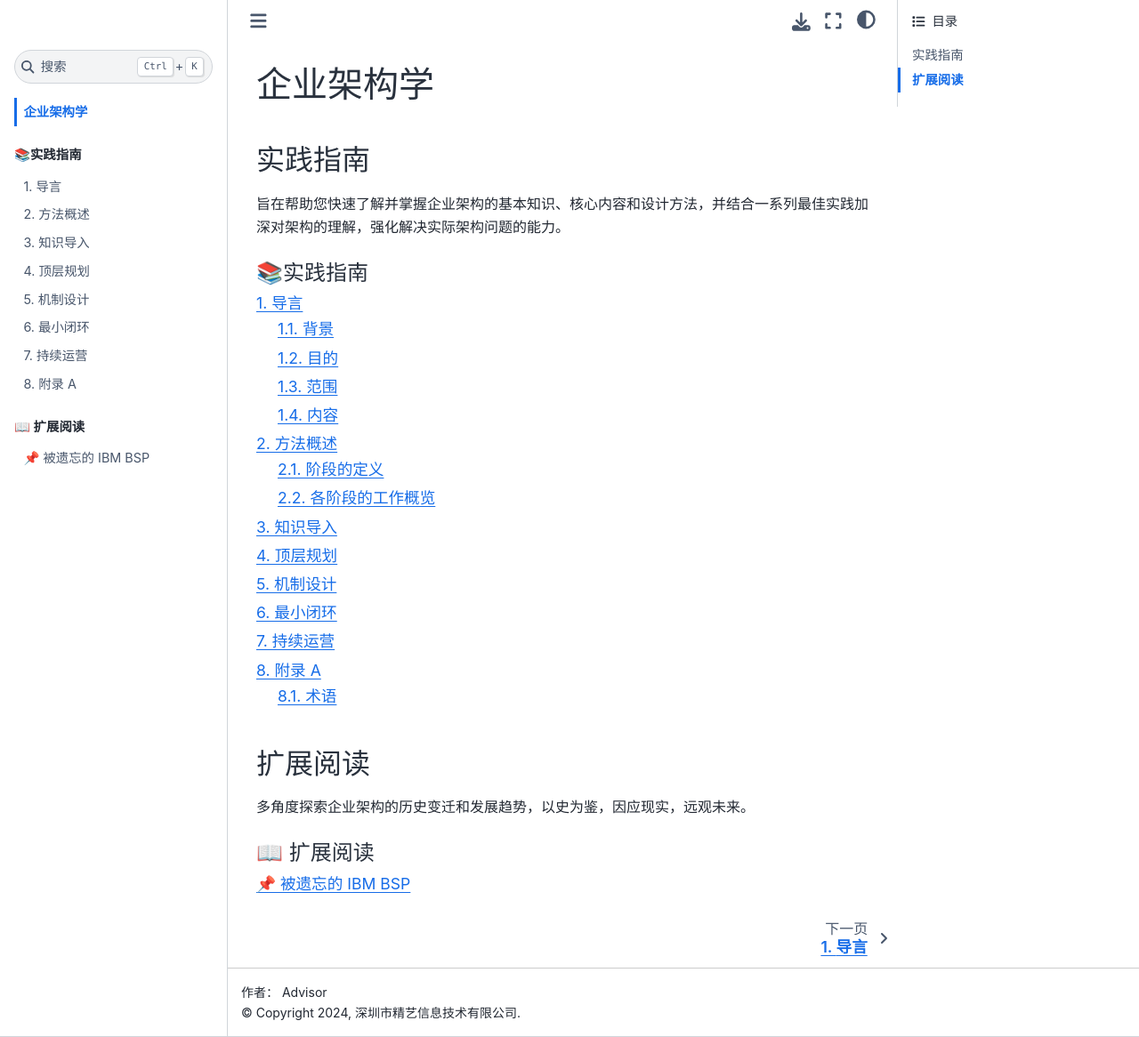
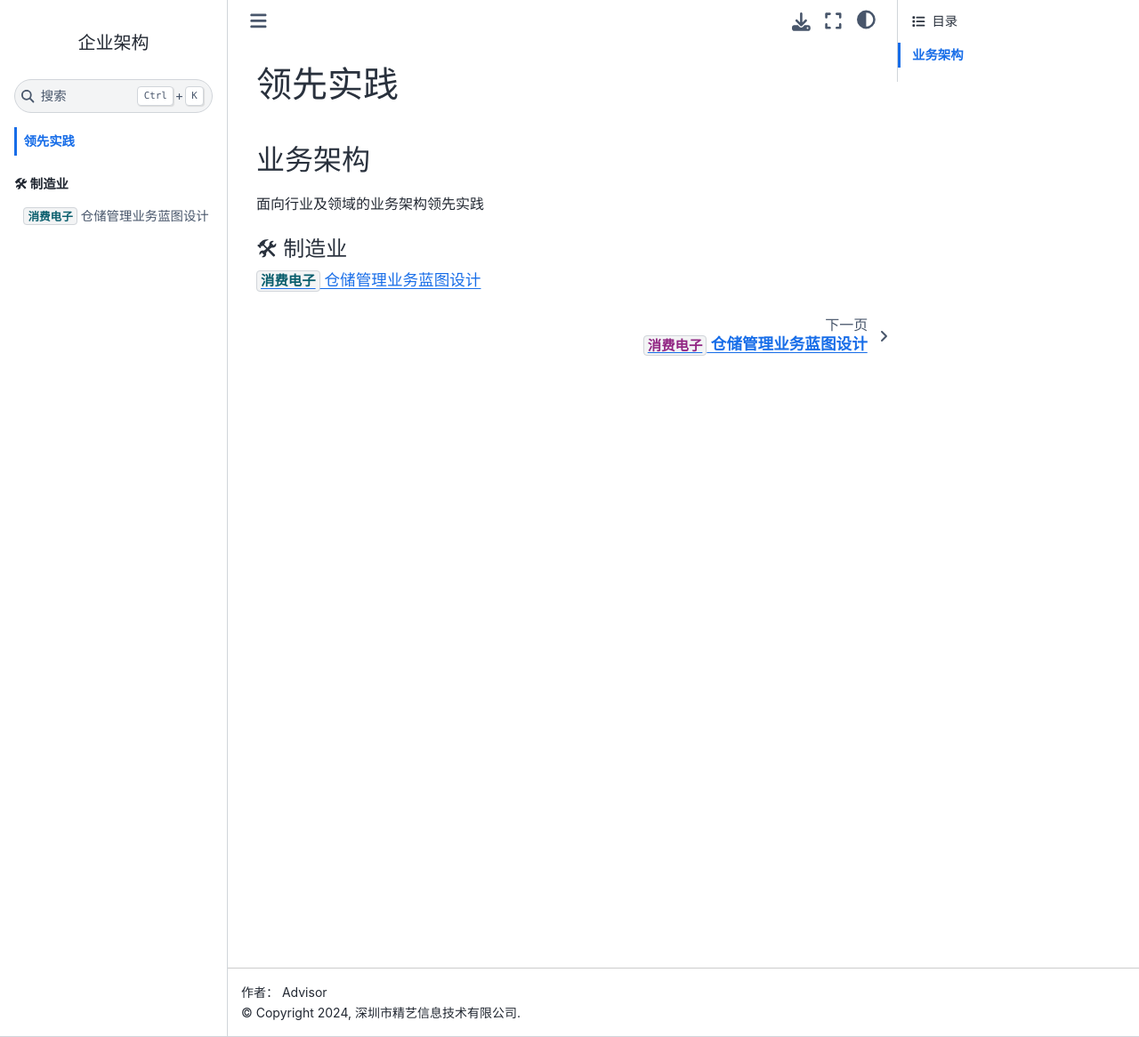
Before and after one commit to fineartit/enterprise-architecture, a Sphinx documentation site: the page built from docs/source/index.md, in a window 1280 px wide and 1166 px high. Shown: the whole window at 89% size. Built offline with Sphinx 7.4.7 and the Sphinx Book theme 1.1.4, drawn with Linux system fonts in a browser that asks for light colours; a script that is not in the unit is left out.

Commit message:
update project.

````diff
--- a/docs/source/conf.py
+++ b/docs/source/conf.py
@@ -51,7 +51,7 @@ language = "zh_CN"
 # html_theme = "alabaster"
 html_theme = "sphinx_book_theme"
 html_static_path = ["_static"]
-html_title = ""
+html_title = "企业架构"
 html_theme_options = {
     "home_page_in_toc": True,
     "use_sidenotes": True,
--- a/docs/source/contents/extended_reading/ibm_bsp.md
+++ /dev/null
@@ -1,38 +0,0 @@
-# 📌 被遗忘的 IBM BSP
-
-{attribution=" IBM BSP:《业务系统规划：信息系统规划指南》(第一版，1975年) "}
-> 为了生存，组织必须紧随环境的变化而变化。如今，环境的变化比工业革命之后的任何时候都要迅速和剧烈。技术、社会、政治和心理方面的变化，所有这些因素共同作用，
-    导致商业决策变得越来越复杂。
->
-> 为了应对这些变化和提高生产力，高管们需要在更全面了解跨职能和运营条线的业务活动的基础上做出决策。这种全局性视角，也有助于管理者理解一个领域的行为如何影响着其它的领域。
->
-> 行政决策的正确性通常取决于所依据的信息。运营任何业务都离不开信息，而信息的价值高低，可通过它对业务成功的贡献程度来判断。
-    对于总体业务决策，信息应当可用于整个业务，而非局限于个别职能或部门。
->
-> 诚然，信息可用于控制诸如现金、人员、材料和设施等资源，可它本身亦是一种宝贵的资源，应该与其它有形资源一样妥善管理。
-    着眼于长远，为了以最低的成本获得最大价值的信息，应该围绕实现业务目标所需的业务流程来构建信息系统网络。
->
-> 认识到管理信息的需求，一些公司也试图开发了管理信息系统。其中许多努力都未能达到预期的目标，因为规划者：
->
-> * 试图在缺乏从通用管理层视角了解业务的情况下，开发实施信息系统
-> * 试图开发实施一个全新的管理信息系统，而不是计划基于现有系统进行开发演进
-> * 管理层的支持和指导不足，管理层对信息系统是否能够助力业务目标实现方面的作用，缺乏足够的认可
-> * 缺乏面向整体业务开发实施信息系统所需的标准及行为准测的真正管理意识，仅仅局限于单个运营单元
-
-## 背景
-
-1956年，IBM公司创始人Thomas Watson离世，大儿子Tom Watson接管公司。Tom认为公司亟需改革，改革的重点是IBM的业务方向、组织结构和管理方式。
-
-Tom借鉴了美国军队的区域组织模式和分权管理方式。首先，按区域划分市场，国内业务由Tom主管，海外则由他的兄弟Authur Watson负责；其次，以产品类型和形态定义业务组合，譬如，IRD（Information Record Division）负责开发、 制造和销售与非计算机控制信息的输入、存储、分发、检索和显示相关的产品和服务。DPD（Data Processing Division）负责提供电子计算机的产品和服务。电子计算机按产品形态进一步区分了大型机和小型机，分别由DSD（Data System Division）和GPD（General Product Division）负责；有些面向特定行业的业务，譬如，SPD（Systems Products Division）专门为金融机构制造和销售了文档处理设备，如校对机、刻字机、文档阅读器和分拣机。最后，分别向各个业务部下放权力，这与他老爸集权式的管理大相径庭。
-
-组织结构调整之际，Tom也在同步思索公司的业务方向。过往与美国军方的合作经历，Tom已经坚定地认为电子计算机就是未来。但是，公司内部对于以什么节奏推进电子计算机的业务发展，一直都有争议。过快推进电子计算机，确实会极大地动摇和冲击既有的Punch Card主营业务及市场。
-
-Thomas在世时，公司内部曾经禁止使用“计算机（computer）”一词，理由是担心可能会冒犯那些认为“计算机会取代工人”的员工，影响原本承诺的“终身雇佣制”。因此，公司内部习惯用“计算器（calculator）”来指代计算机。公司里很多员工的顾虑和观念，对于Tom推动电子计算机作为公司的业务重心，确实有很大的阻力。恰逢当时Punch Card业务，又再次遭遇反垄断诉讼，市场前景也开始逐渐变得不乐观。Tom巧妙地利用了这个契机，开始自上而下地推进电子计算机业务发展。
-
-## 数据处理
-
-当时，电子计算机核心的功能被认为是“数据处理”，即计算机厂商为客户提供数据处理系统，帮助客户处理各类业务或科学的数据，透过数据处理提取有用的信息。基于这样的认知，IBM成立了一个战略性的业务部：DPD（Data Processing Division），直译过来就是数据处理部。
-
-DPD作为完整的业务单元，成立之初就包含了“工程（即产品研发）、制造、销售和服务”四大业务板块；之后，工程和制造作为后端职能被剥离出来，合并成DPG（Data Processing Group）事业部，而DPD重点聚焦区域市场与客户的销售和服务。
-
-DPD的商业模式主要是提供“数据处理”的租赁服务。简单地说，就是DPD根据客户需求进行数据处理，再将处理结果交付给客户，客户按月或按年付费，跟今天的公有云服务模式相似。数据处理过程主要在IBM内部进行，对客户而言是不可见的。
--- a/docs/source/contents/practical_guides/1_introduction.md
+++ /dev/null
@@ -1,31 +0,0 @@
-# 导言
-
-## 背景
-
-企业架构提供了一种理解和管理企业复杂性的方法和机制。对于大企业，单一**业务/领域/部门**的复杂性往往是可控的，而一旦涉及**跨业务/跨领域/跨部门**的**跨系统**集成和信息整合，由于业务模式、管理方式或技术异构等等因素，因而经常复杂难解。数字时代，企业为了实现降本增效，系统集成和信息整合的重要性不言而喻。因此，企业需要某种方法和机制来应对复杂性，企业架构便是其中之一。
-
-作为一门学科，企业架构诞生距今六十年尔。其间，涌现了不少优秀的架构框架和方法论（如“IBM BSP、Zachman 框架、TOGAF、FEAF-II、DODAF、UAF……”），有些早已被遗忘（如IBM BSP），有些依然历久弥新（如Zachman 框架）。姑且不论优劣好坏，这些框架和方法论都是面向不同企业不同场景的优秀实践，理应及时总结经验教训，因应现实的需要。
-
-## 目的
-
-本指南旨在根植于成熟的架构框架和方法论，结合相应实践用例，为企业高层领导者、架构管理者及专业架构师，提供一份**导入企业架构**和**推动架构规模化运作**的实践指引。
-
-## 范围
-
-本指南的范围重点聚焦**企业级架构（Enterprise wide）**，即**跨业务/跨领域/跨部门**涉及的**跨系统**集成和信息整合。与之相对应的**系统级架构（System wide）**，市面上的工程学方法和实践指南较多，本指南在某些章节涉及之时，也会尽可能提供必要的介绍、引用及推荐。
-
-## 内容
-
-本指南的内容结构是基于诸多实践归纳出来的方法（Approach），该方法总共包含五个阶段，阶段之间有先后关系，这种先后关系串接形成一种特定的过程，这个过程可以被认为是企业进行**架构变革转型**一种特定的路径。
-
-```{mermaid}
-flowchart LR
-    KI(S0 知识导入) --> TP(S1 顶层规划) --> MD(S2 机制设计) --> PV(S3 最小闭环) --> CO(S4 持续运营)
-    style KI fill:#fff,stroke:#000,stroke-width:2px
-    style TP fill:#fff,stroke:#000,stroke-width:2px
-    style MD fill:#fff,stroke:#000,stroke-width:2px
-    style PV fill:#fff,stroke:#000,stroke-width:2px
-    style CO fill:#fff,stroke:#000,stroke-width:2px
-```
-
-既然是特定的，必要有其局限。在此，也恳请读者能不吝赐教，及时提出宝贵意见和建议。
--- a/docs/source/contents/practical_guides/2_approach.md
+++ /dev/null
@@ -1,126 +0,0 @@
-# 方法概述
-
-## 阶段的定义
-
-```{mermaid}
-flowchart LR
-    KI(S0 知识导入) --> TP(S1 顶层规划) --> MD(S2 机制设计) --> PV(S3 最小闭环) --> CO(S4 持续运营)
-    style KI fill:#fff,stroke:#000,stroke-width:2px
-    style TP fill:#fff,stroke:#000,stroke-width:2px
-    style MD fill:#fff,stroke:#000,stroke-width:2px
-    style PV fill:#fff,stroke:#000,stroke-width:2px
-    style CO fill:#fff,stroke:#000,stroke-width:2px
-```
-
-## 各阶段的工作概览
-
-::::{tab-set}
-
-:::{tab-item} S0 知识导入
-
-* **目的**
-
-> * 洞察评估架构战略的价值、重要性和紧迫度
-> * 理解架构工作的目标、范围、流程、组织、资产及运营机制
-> * 增强架构实践的意识，为导入架构营造良好的工作氛围
-
-* **主要内容**
-
-> * 为高层领导者提供架构战略的对标分析，从战略的角度，阐释通常如何围绕公司的目标和价值流主线，明确架构的价值定位、宏观组织模型（如架构治理委员会）及边界关系
-> * 为架构管理者提供架构管理的参考实践，从管理的角度，剖析通常如何基于组织的定位，确定架构工作的目标、范围、管理流程、团队划分、标准规范、核心资产及度量机制
-> * 为各专业架构师提供架构设计的工作指引，从执行的角度，讲解通常如何结合架构框架和方法论，获取关键的信息输入，执行架构设计的关键活动，运用相关的设计工具和模板，产出架构的资产
-
-* **关键成果物**
-
-> 《架构最佳实践知识导入》
-
-:::
-
-:::{tab-item} S1 顶层规划
-
-* **目的**
-
-> * 确定架构变革转型的目标、举措、需求和路线图
-> * 确定符合自身需要的架构框架和方法论
-
-* **主要内容**
-
-> * 高层领导（Sponsor）发起架构变革转型，架构管理者带领各专业架构师作为架构师团队，统筹各部门/领域业务代表和技术代表，共同制定架构变革转型的目标、举措、需求和路线图
-> * 基于架构转型变革的目标、业务特征和能力现状，选择符合自身需要的架构框架和方法论，并按需裁剪或扩展
-
-* **关键成果物**
-
-> 《架构变革转型：目标、举措、需求和路线图》
->
-> 《架构框架和方法论》
-
-:::
-
-:::{tab-item} S2 机制设计
-
-* **目的**
-
-> * 设计架构治理机制
-> * 设计架构管理机制
-> * 设计架构运营机制
-
-* **主要内容**
-
-> * 高层领导与架构师团队结合IT治理的目标和要求，共同设计架构治理机制，包括设置架构治理委员会，以及确定架构治理所需的资源、管理流程、标准与规范、工作指南及工具平台等
-> * 架构师团队结合架构治理机制，设计相应的架构管理机制，包括但不限于架构需求管理、架构计划管理、架构设计管理、架构评审管理、架构资产管理及架构成效评估
-> * 架构师团队结合架构治理机制，设计相应的架构运营机制，包括但不限于架构运营标准与规范、架构工作指南、架构组织与考核、架构能力建设及架构工具平台
-
-* **关键成果物**
-
-> 《架构治理机制》
->
-> 《架构管理机制》
->
-> 《架构运营机制》
-
-:::
-
-:::{tab-item} S3 最小闭环
-
-* **目的**
-
-> * 选取业务切片进行最小闭环
-> * 总结复盘最小闭环实践经验
-
-* **主要内容**
-
-> * 架构师团队参考精益切片(Thin Slice)方法，同步考虑相应项目的节奏、依赖及影响，选取若干业务切片，进行架构试点验证，实现最小闭环
-> * 架构师团队总结复盘最小闭环实践经验，根据实践结果调整顶层规划及完善机制设计
-
-* **关键成果物**
-
-> 《业务切片架构实践》
-
-:::
-
-:::{tab-item} S4 持续运营
-
-* **目的**
-
-> * 持续推动架构规模化和日常化运作
-> * 持续构建基于数据的架构可视化平台
-> * 持续推进架构的组织和能力建设
-
-* **主要内容**
-
-> * 架构师团队与IT管理团队（需求/项目/运维...）共同协作，持续扩大架构覆盖面，沉淀架构资产，并推动架构管理流程线上化自动化
-> * 架构师团队通过采集数据和设计架构度量指标体系，导入或自研架构可视化平台，为持续架构提供平台支撑
-> * 架构师团队通过导入架构师胜任力模型、完善架构师认证和绩效考核体系，持续推动架构的组织和能力建设
-
-* **关键成果物**
-
-> 《架构资产目录》
->
-> 《架构度量指标体系》
->
-> 《架构胜任力模型》
->
-> 《架构师认证和绩效考核体系》
-:::
-
-::::
--- a/docs/source/contents/practical_guides/3_knowledge_import.md
+++ /dev/null
@@ -1,7 +0,0 @@
-# 知识导入
-
-:::{figure-md}
-![tux](images/tux.png)
-
- __*正在构思中......*__
-:::
--- a/docs/source/contents/practical_guides/4_top_planning.md
+++ /dev/null
@@ -1,7 +0,0 @@
-# 顶层规划
-
-:::{figure-md}
-![tux](images/tux.png)
-
- __*正在构思中......*__
-:::
--- a/docs/source/contents/practical_guides/6_pilot_verification.md
+++ /dev/null
@@ -1,7 +0,0 @@
-# 最小闭环
-
-:::{figure-md}
-![tux](images/tux.png)
-
- __*正在构思中......*__
-:::
--- a/docs/source/contents/practical_guides/7_continuous_operation.md
+++ /dev/null
@@ -1,7 +0,0 @@
-# 持续运营
-
-:::{figure-md}
-![tux](images/tux.png)
-
- __*正在构思中......*__
-:::
--- a/docs/source/contents/practical_guides/8_appendix.md
+++ /dev/null
@@ -1,11 +0,0 @@
-# 附录 A
-
-## 术语
-
-架构
-: **ISO/IEC/IEEE-42010:2011：“架构是系统在其所处环境中的基本概念或属性，体现为它的元素、关系，以及设计和演进的原则（fundamental
-    concepts or properties of a system in its environment embodied in its elements, relationships,and in the principles
-    of its design and evolution）”**
-: > *注解：架构的概念主要来源于建筑学，理解架构的一种直观方式是类比与建筑设计。建筑设计师通常会从不同的视角（透视、俯视、垂直...）、
-不同的功能（居住、办公、商业、...），运用绘图元素（线条、投影、比例、尺度、标注...）和规则来描述一座建筑的方方面面，并形成一系列建筑图纸作为指导未来施工的蓝图（Blueprint）。一方面，建筑设计过程涉及的概念（视角、功能...）、元素（绘图、内容...）和关系（位置、比例...）的规范化定义，
-是架构工作的起点；另一方面，运用某种理论、方法和规则来产出一系列建筑设计图纸，并基于实施的反馈持续改进，是架构工作的终点。*
--- a/docs/source/index.md
+++ b/docs/source/index.md
@@ -1,31 +1,12 @@
-# 企业架构学
+# 领先实践
 
-## 实践指南
+## 业务架构
 
-旨在帮助您快速了解并掌握企业架构的基本知识、核心内容和设计方法，并结合一系列最佳实践加深对架构的理解，强化解决实际架构问题的能力。
-
-```{toctree}
-:maxdepth: 2
-:numbered:
-:caption: 📚实践指南
-
-contents/practical_guides/1_introduction.md
-contents/practical_guides/2_approach.md
-contents/practical_guides/3_knowledge_import.md
-contents/practical_guides/4_top_planning.md
-contents/practical_guides/5_mechanism_design.md
-contents/practical_guides/6_pilot_verification.md
-contents/practical_guides/7_continuous_operation.md
-contents/practical_guides/8_appendix.md
-```
-
-## 扩展阅读
-
-多角度探索企业架构的历史变迁和发展趋势，以史为鉴，因应现实，远观未来。
+面向行业及领域的业务架构领先实践
 
 ```{toctree}
 :maxdepth: 1
-:caption: 📖 扩展阅读
+:caption: 🛠 制造业
 
-contents/extended_reading/ibm_bsp.md
+leading_practices/business_architecture/warehouse_management.md
 ```
--- /dev/null
+++ b/docs/source/leading_practices/business_architecture/warehouse_management.md
@@ -0,0 +1 @@
+# `消费电子` 仓储管理业务蓝图设计
````
Also changed, not shown: README.md (+2 -1 lines), docs/source/contents/practical_guides/5_mechanism_design.md (deleted, +0 -7 lines), docs/source/contents/practical_guides/images/tux.png (deleted).
